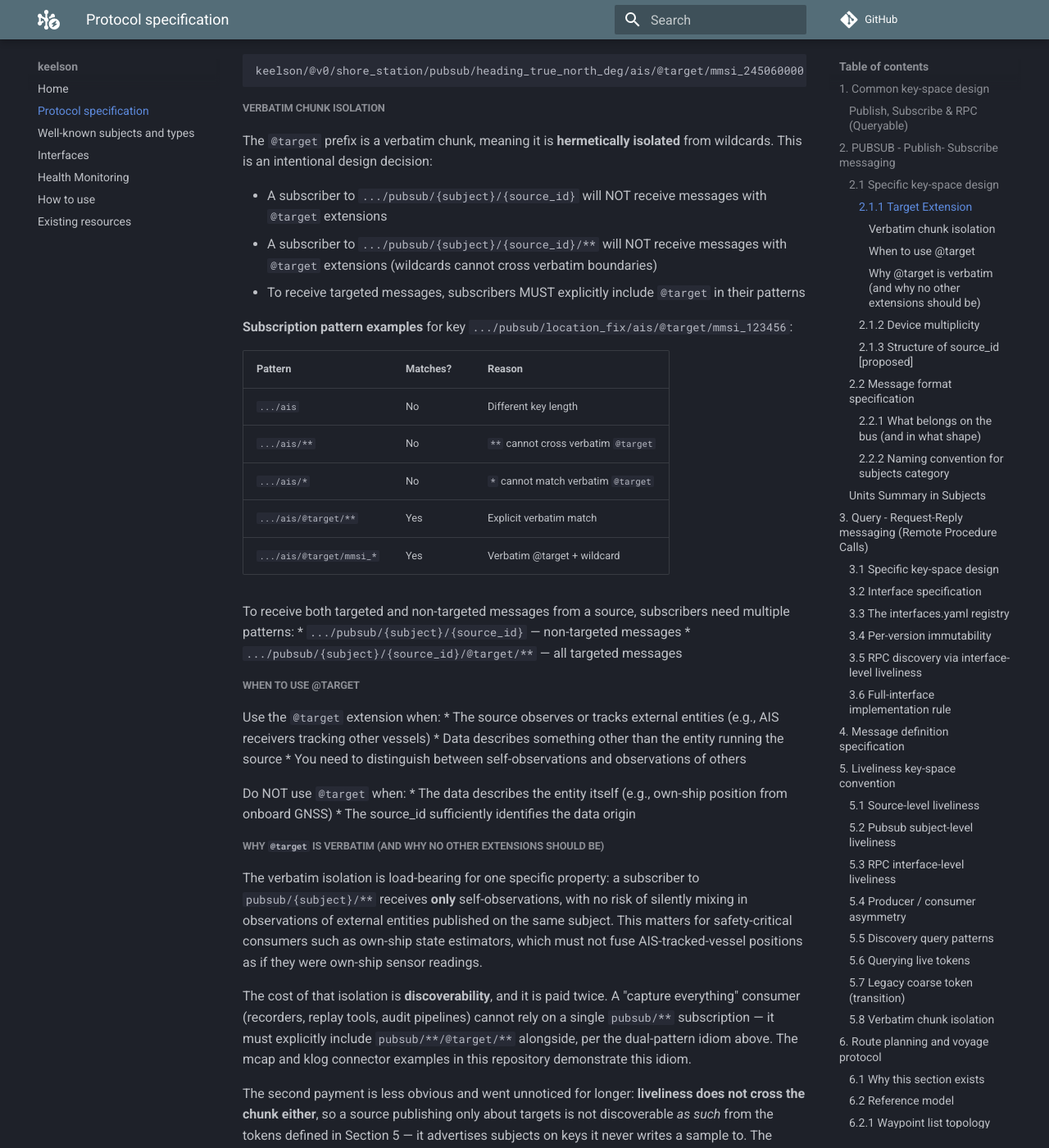
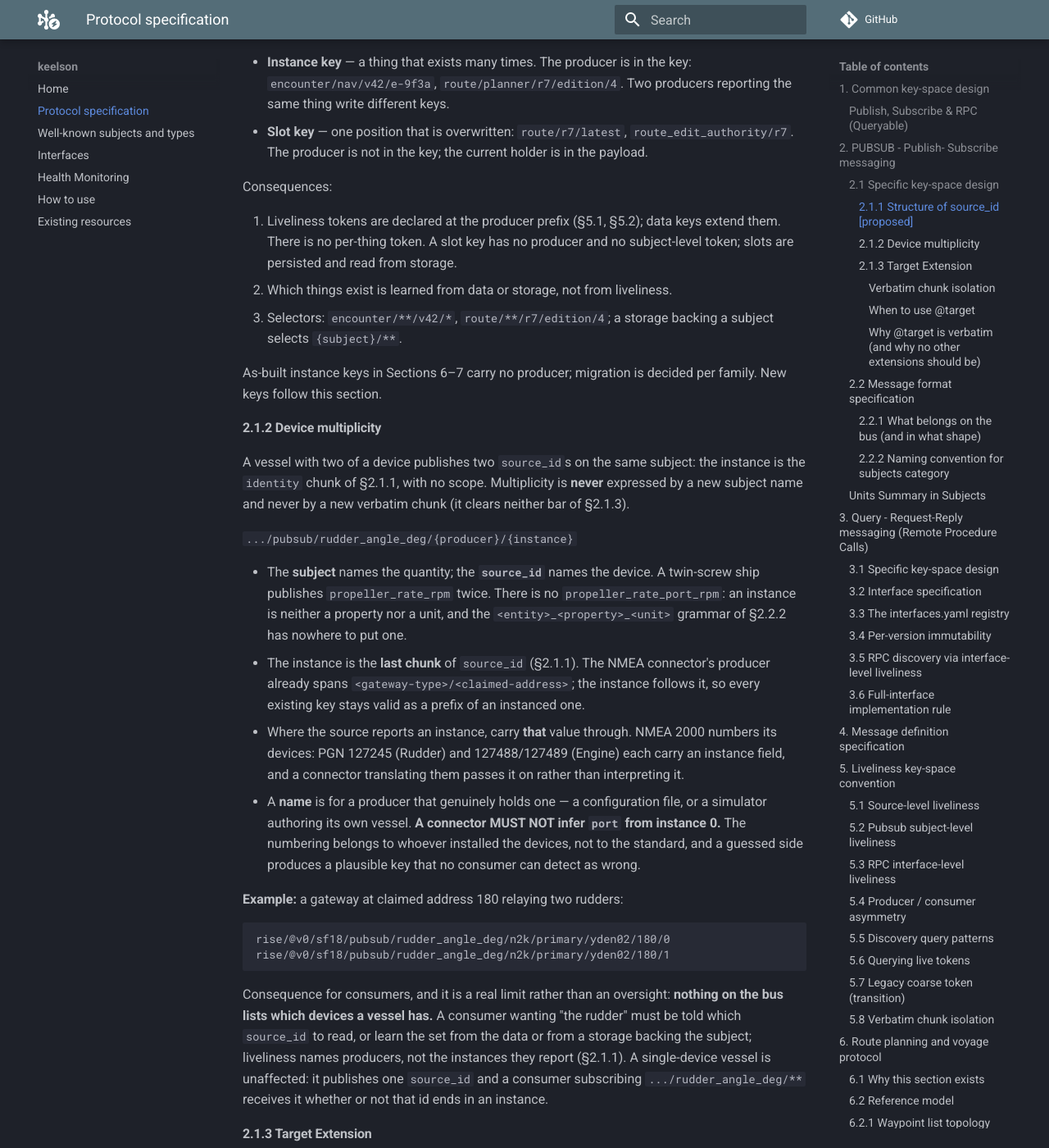
Before and after one commit to RISE-Maritime/keelson, an MkDocs documentation site: the page built from docs/protocol-specification.md, in a window 1280 px wide and 1400 px high, scrolled down 1976 px. Shown: the whole window at 82% size. Built offline with MkDocs 1.6.1 and Material for MkDocs 9.7.7, drawn with Linux system fonts in a browser that asks for light colours; comment, search, counter and statistics services are not loaded; some of the changed text lies outside the part shown.

Commit message:
docs(spec): §2.1.1 is the structure rule; multiplicity and the target extension follow it
Structure of source_id moves to §2.1.1, Device multiplicity keeps §2.1.2
and is rephrased as the identity-chunk case, Target Extension becomes
§2.1.3. Cross-references in the spec, connector READMEs, how-to-use and
the SDK are updated.

Co-Authored-By: Claude Opus 5 (1M context) <noreply@anthropic.com>

````diff
--- a/connectors/klog/README.md
+++ b/connectors/klog/README.md
@@ -42,7 +42,7 @@ docker run --rm ghcr.io/rise-maritime/keelson "keelson2klog -h"
 # Two -k patterns are required to capture both own-entity messages and
 # observations of external entities published under the @target/ extension
 # (e.g. AIS-tracked vessels). A single pubsub/** pattern silently misses
-# every @target-extended key. See protocol spec §2.1.1.
+# every @target-extended key. See protocol spec §2.1.3.
 docker run --rm --network host \
   --volume /home/user/rec_klog:/rec_klog \
   ghcr.io/rise-maritime/keelson \
--- a/connectors/mcap/README.md
+++ b/connectors/mcap/README.md
@@ -76,7 +76,7 @@ options:
 # Two -k patterns are required to capture both own-entity messages and
 # observations of external entities published under the @target/ extension
 # (e.g. AIS-tracked vessels). A single pubsub/** pattern silently misses
-# every @target-extended key. See protocol spec §2.1.1.
+# every @target-extended key. See protocol spec §2.1.3.
 uv run python connectors/mcap/bin/keelson2mcap.py \
   --output-folder ./recordings \
   --file-name "%Y-%m-%d_%H%M%S" \
--- a/docs/how-to-use.md
+++ b/docs/how-to-use.md
@@ -75,7 +75,7 @@ Further, the [`zenoh-cli`](https://pypi.org/project/zenoh-cli) (also written in
     # Two subscriptions are needed to capture both own-entity messages and
     # observations of external entities published under the @target/ extension
     # (e.g. AIS-tracked vessels). The pubsub/** wildcard alone does not cross
-    # the verbatim @target chunk. See protocol specification §2.1.1.
+    # the verbatim @target chunk. See protocol specification §2.1.3.
     sub_own = session.declare_subscriber(
         "my_realm/v0/my_vessel/pubsub/**",
         on_sample,
--- a/docs/protocol-specification.md
+++ b/docs/protocol-specification.md
@@ -41,9 +41,91 @@ With
 
 * `pubsub` being the hard-coded word "pubsub" letting users directly identify key expression category
 * `subject` being a well-known subject describing the information contained within the payloads published to this key. The concept of subjects is further described under Data format below.
-* `source_id` being a unique id, within the entity, for the origin of the information: the producer that writes it and, where the subject is about a thing in the domain, that thing. It may span several chunks (e.g. `camera/rgb/0`); §2.1.3 gives the order.
+* `source_id` being a unique id, within the entity, for the origin of the information: the producer that writes it and, where the subject is about a thing in the domain, that thing. It may span several chunks (e.g. `camera/rgb/0`); §2.1.1 gives the order.
 
-#### 2.1.1 Target Extension
+#### 2.1.1 Structure of `source_id` **[proposed]**
+
+`source_id` names the origin of the information: the **producer** that writes
+it and, when the subject is about a thing in the domain, that **thing** (a route
+edition, an encounter). Left to right:
+
+```
+{producer}/{scope…}/{identity}
+```
+
+* `producer` — who writes. Any number of chunks (`gnss/0`, `n2k/primary/yden02/180`). Unique within the entity.
+* `scope` — zero or more chunks narrowing where the identity lives (a voyage id).
+* `identity` — the thing itself, last (§2.1.2). Unique within its scope.
+
+A measurement subject has `producer` only, or `producer` and a device instance
+(§2.1.2).
+
+A subject about a domain thing uses one of two key shapes, stated by its
+protocol (Section 8):
+
+* **Instance key** — a thing that exists many times. The producer is in the
+  key: `encounter/nav/v42/e-9f3a`, `route/planner/r7/edition/4`. Two producers
+  reporting the same thing write different keys.
+* **Slot key** — one position that is overwritten: `route/r7/latest`,
+  `route_edit_authority/r7`. The producer is not in the key; the current holder
+  is in the payload.
+
+Consequences:
+
+1. Liveliness tokens are declared at the producer prefix (§5.1, §5.2); data
+   keys extend them. There is no per-thing token. A slot key has no producer
+   and no subject-level token; slots are persisted and read from storage.
+2. Which things exist is learned from data or storage, not from liveliness.
+3. Selectors: `encounter/**/v42/*`, `route/**/r7/edition/4`; a storage backing
+   a subject selects `{subject}/**`.
+
+As-built instance keys in Sections 6–7 carry no producer; migration is decided
+per family. New keys follow this section.
+
+#### 2.1.2 Device multiplicity
+
+A vessel with two of a device publishes two `source_id`s on the same subject:
+the instance is the `identity` chunk of §2.1.1, with no scope. Multiplicity is
+**never** expressed by a new subject name and never by a new verbatim chunk (it
+clears neither bar of §2.1.3).
+
+  `.../pubsub/rudder_angle_deg/{producer}/{instance}`
+
+* The **subject** names the quantity; the **`source_id`** names the device. A
+  twin-screw ship publishes `propeller_rate_rpm` twice. There is no
+  `propeller_rate_port_rpm`: an instance is neither a property nor a unit, and
+  the `<entity>_<property>_<unit>` grammar of §2.2.2 has nowhere to put one.
+* The instance is the **last chunk** of `source_id` (§2.1.1). The NMEA
+  connector's producer already spans `<gateway-type>/<claimed-address>`; the
+  instance follows it, so every existing key stays valid as a prefix of an
+  instanced one.
+* Where the source reports an instance, carry **that** value through. NMEA 2000
+  numbers its devices: PGN 127245 (Rudder) and 127488/127489 (Engine) each
+  carry an instance field, and a connector translating them passes it on rather
+  than interpreting it.
+* A **name** is for a producer that genuinely holds one — a configuration file,
+  or a simulator authoring its own vessel. **A connector MUST NOT infer `port`
+  from instance 0.** The numbering belongs to whoever installed the devices, not
+  to the standard, and a guessed side produces a plausible key that no consumer
+  can detect as wrong.
+
+**Example:** a gateway at claimed address 180 relaying two rudders:
+
+```
+rise/@v0/sf18/pubsub/rudder_angle_deg/n2k/primary/yden02/180/0
+rise/@v0/sf18/pubsub/rudder_angle_deg/n2k/primary/yden02/180/1
+```
+
+Consequence for consumers, and it is a real limit rather than an oversight:
+**nothing on the bus lists which devices a vessel has.** A consumer wanting
+"the rudder" must be told which `source_id` to read, or learn the set from the data or from
+a storage backing the subject; liveliness names producers, not the instances
+they report (§2.1.1). A single-device vessel is
+unaffected: it publishes one `source_id` and a consumer subscribing
+`.../rudder_angle_deg/**` receives it whether or not that id ends in an
+instance.
+
+#### 2.1.3 Target Extension
 
 When a source produces data about external entities (rather than the entity running the source itself), the key can include an optional `@target` extension:
 
@@ -131,89 +213,6 @@ verbatim extension should clear two bars:
 
 `@target` clears both bars. Future candidates should be evaluated against
 them rather than added by analogy.
-
-#### 2.1.2 Device multiplicity
-
-A vessel with two of a device publishes two `source_id`s on the same subject.
-Multiplicity is **never** expressed by a new subject name and never by a new
-verbatim chunk — it is the case the preceding note is about, and it clears
-neither bar.
-
-  `.../pubsub/rudder_angle_deg/{producer}/{instance}`
-
-* The **subject** names the quantity; the **`source_id`** names the device. A
-  twin-screw ship publishes `propeller_rate_rpm` twice. There is no
-  `propeller_rate_port_rpm`: an instance is neither a property nor a unit, and
-  the `<entity>_<property>_<unit>` grammar of §2.2.2 has nowhere to put one.
-* The instance is the **last chunk** of `source_id`. Producer identity grows
-  leftward with deployment detail — the NMEA connector already appends
-  `<gateway-type>/<claimed-address>` — and the instance is the most specific
-  thing there is, so putting it last leaves every existing key valid as a
-  prefix of an instanced one.
-* Where the source reports an instance, carry **that** value through. NMEA 2000
-  numbers its devices: PGN 127245 (Rudder) and 127488/127489 (Engine) each
-  carry an instance field, and a connector translating them passes it on rather
-  than interpreting it.
-* A **name** is for a producer that genuinely holds one — a configuration file,
-  or a simulator authoring its own vessel. **A connector MUST NOT infer `port`
-  from instance 0.** The numbering belongs to whoever installed the devices, not
-  to the standard, and a guessed side produces a plausible key that no consumer
-  can detect as wrong.
-
-**Example:** a gateway at claimed address 180 relaying two rudders:
-
-```
-rise/@v0/sf18/pubsub/rudder_angle_deg/n2k/primary/yden02/180/0
-rise/@v0/sf18/pubsub/rudder_angle_deg/n2k/primary/yden02/180/1
-```
-
-Consequence for consumers, and it is a real limit rather than an oversight:
-**nothing on the bus lists which devices a vessel has.** A consumer wanting
-"the rudder" must be told which `source_id` to read, or learn the set from the data or from
-a storage backing the subject; liveliness names producers, not the instances
-they report (§2.1.3). A single-device vessel is
-unaffected: it publishes one `source_id` and a consumer subscribing
-`.../rudder_angle_deg/**` receives it whether or not that id ends in an
-instance.
-
-#### 2.1.3 Structure of `source_id` **[proposed]**
-
-`source_id` names the origin of the information: the **producer** that writes
-it and, when the subject is about a thing in the domain, that **thing** (a route
-edition, an encounter). Left to right:
-
-```
-{producer}/{scope…}/{identity}
-```
-
-* `producer` — who writes. Any number of chunks (`gnss/0`, `n2k/primary/yden02/180`). Unique within the entity.
-* `scope` — zero or more chunks narrowing where the identity lives (a voyage id).
-* `identity` — the thing itself, last (§2.1.2). Unique within its scope.
-
-A measurement subject has `producer` only, or `producer` and a device instance
-(§2.1.2).
-
-A subject about a domain thing uses one of two key shapes, stated by its
-protocol (Section 8):
-
-* **Instance key** — a thing that exists many times. The producer is in the
-  key: `encounter/nav/v42/e-9f3a`, `route/planner/r7/edition/4`. Two producers
-  reporting the same thing write different keys.
-* **Slot key** — one position that is overwritten: `route/r7/latest`,
-  `route_edit_authority/r7`. The producer is not in the key; the current holder
-  is in the payload.
-
-Consequences:
-
-1. Liveliness tokens are declared at the producer prefix (§5.1, §5.2); data
-   keys extend them. There is no per-thing token. A slot key has no producer
-   and no subject-level token; slots are persisted and read from storage.
-2. Which things exist is learned from data or storage, not from liveliness.
-3. Selectors: `encounter/**/v42/*`, `route/**/r7/edition/4`; a storage backing
-   a subject selects `{subject}/**`.
-
-As-built instance keys in Sections 6–7 carry no producer; migration is decided
-per family. New keys follow this section.
 
 ### 2.2 Message format specification
 
@@ -446,7 +445,7 @@ The fourth row is a *form* of the second rather than an orthogonal fact, and it
 {base_path}/@v0/{entity_id}/*/{source_id}
 ```
 
-Declared exactly once per producer — the `(entity_id, producer prefix)` pair of §2.1.3 — at session open; undeclared on shutdown (Zenoh delivers leave events automatically on session close, clean or crashed). The token states "the producer identified by `{entity_id}/{source_id}` is present on the bus" — not which category, subjects or interfaces; those are conveyed by the per-capability tokens. A process whose keys extend one producer prefix with scope and identity chunks (§2.1.3) holds one token, at the prefix. A process writing as several producers (one poller fanning out per-channel identities under distinct prefixes) holds one per prefix.
+Declared exactly once per producer — the `(entity_id, producer prefix)` pair of §2.1.1 — at session open; undeclared on shutdown (Zenoh delivers leave events automatically on session close, clean or crashed). The token states "the producer identified by `{entity_id}/{source_id}` is present on the bus" — not which category, subjects or interfaces; those are conveyed by the per-capability tokens. A process whose keys extend one producer prefix with scope and identity chunks (§2.1.3) holds one token, at the prefix. A process writing as several producers (one poller fanning out per-channel identities under distinct prefixes) holds one per prefix.
 
 The `*` occupies the category slot (`pubsub`, `@rpc`, ...) because source-level presence is category-agnostic — placing it under a verbatim chunk would misrepresent its scope. Note that since `@rpc` is a verbatim chunk, the wildcard never actually intersects RPC-scoped patterns; RPC capability is discovered through the interface-level token, not through this one.
 
@@ -456,9 +455,9 @@ The `*` occupies the category slot (`pubsub`, `@rpc`, ...) because source-level
 {base_path}/@v0/{entity_id}/pubsub/{subject}/{source_id}
 ```
 
-Same shape as a published pubsub key — for a source publishing about *itself*. One token per subject the source is currently configured or wired to publish. On a subject whose keys carry scope or identity chunks the token ends at the producer prefix (§2.1.3) and every data key extends it. A slot subject (§2.1.3) has no subject-level token.
+Same shape as a published pubsub key — for a source publishing about *itself*. One token per subject the source is currently configured or wired to publish. On a subject whose keys carry scope or identity chunks the token ends at the producer prefix (§2.1.1) and every data key extends it. A slot subject (§2.1.1) has no subject-level token.
 
-A source publishing about other entities does not have that shape, and this sentence claimed it did until the gap was noticed: its keys carry the `@target/{target_id}` extension (Section 2.1.1), which no wildcard crosses. Such a source declares a **second, target-scoped token** per subject:
+A source publishing about other entities does not have that shape, and this sentence claimed it did until the gap was noticed: its keys carry the `@target/{target_id}` extension (Section 2.1.3), which no wildcard crosses. Such a source declares a **second, target-scoped token** per subject:
 
 ```
 {base_path}/@v0/{entity_id}/pubsub/{subject}/{source_id}/@target
@@ -468,7 +467,7 @@ A source publishing about other entities does not have that shape, and this sent
 
 The key **ends at `@target`**, with no target id and no wildcard after it. It reads as *this source publishes this subject under `@target`* and makes no claim about which targets. Because `**` matches zero or more chunks, both target discovery patterns in Section 5.5 reach it; a query for one concrete target (`.../@target/mmsi_123`) has a chunk more than the token and returns nothing. No published key ever equals it, since every sample carries a target id after `@target`, so the token cannot be mistaken for data. Whether a given target exists is answered by the data and the consumer's own staleness rule, as in Section 2.1.1, never by liveliness.
 
-A target producer commits to subjects, never to a roster of targets — a target appearing is a `put()` and a target disappearing is silence (Section 2.1.1) — so there is **no per-target token and no registry of live targets**. That is what keeps a large contact population free of per-contact bus state, and it is deliberately not traded away for discoverability.
+A target producer commits to subjects, never to a roster of targets — a target appearing is a `put()` and a target disappearing is silence (Section 2.1.3) — so there is **no per-target token and no registry of live targets**. That is what keeps a large contact population free of per-contact bus state, and it is deliberately not traded away for discoverability.
 
 **The token declares capability, not activity**: "I am configured to publish on this subject; when conditions warrant, data will appear." It commits to no publication rate and MUST NOT be retracted because data is momentarily absent — many keelson publishers are intermittent by nature (alarms, state changes), and tying token lifecycle to data flow would force arbitrary timeouts or oscillation against silent-but-healthy publishers. Whether data is currently flowing is a separate question, observable via data rate.
 
@@ -502,7 +501,7 @@ Producer presence is operationally meaningful to other bus participants: consume
 | All sources producing a specific subject about other entities | `{base_path}/@v0/*/pubsub/{subject}/**/@target/**` |
 | All RPC interfaces | see [Section 3.5](#35-rpc-discovery-via-interface-level-liveliness) |
 
-**The first five patterns return no target-scoped token, and the last two return nothing else.** `@target` is verbatim, so the two sets are disjoint by construction rather than by convention — which is why the target-scoped token could be added without changing what any existing aggregator sees, and why a consumer that wants both must ask twice. It is the same dual-pattern idiom subscribers already need (Section 2.1.1), for the same reason.
+**The first five patterns return no target-scoped token, and the last two return nothing else.** `@target` is verbatim, so the two sets are disjoint by construction rather than by convention — which is why the target-scoped token could be added without changing what any existing aggregator sees, and why a consumer that wants both must ask twice. It is the same dual-pattern idiom subscribers already need (Section 2.1.3), for the same reason.
 
 A received liveliness sample is classified by inspecting the chunk after the entity chunk — **not** by chunk count, since `source_id` may span multiple chunks:
 
@@ -706,7 +705,7 @@ Resolving `RouteRef{r, N}` is therefore a `get` on `route/{r}/edition/{N}`.
 Which subjects survive a restart is configured in the Zenoh router's
 `storage_manager`, not encoded in a separate `state/` key tree:
 
-| Key | Shape (§2.1.3) | Persisted | Cardinality |
+| Key | Shape (§2.1.1) | Persisted | Cardinality |
 |---|---|---|---|
 | `route/{route_id}/edition/{N}` | instance | yes | one per edition, immutable once written |
 | `route/{route_id}/latest` | slot | yes | one per route |
@@ -719,7 +718,7 @@ Which subjects survive a restart is configured in the Zenoh router's
 | `route_execution/{voyage_id}` | slot | no | 1 Hz, latest wins |
 | `envelope_exceedance/{voyage_id}/{exceedance_id}` | instance | yes | one key per breach, restated until it clears |
 
-The instance keys above predate §2.1.3 and carry no producer chunk; see the migration note there.
+The instance keys above predate §2.1.1 and carry no producer chunk; see the migration note there.
 
 An edition key, once written, MUST NOT be rewritten. Editions are the audit
 trail; a mutable edition is not one.
@@ -1414,7 +1413,7 @@ A protocol specification has these sections, in this order:
 2. **Roles** — who participates, by function (advisor, decision holder, conn
    holder), not by connector name.
 3. **Keys** — one table: subject or interface, key template, shape (instance /
-   slot, §2.1.3), storage (none / latest / history), rate or cardinality.
+   slot, §2.1.1), storage (none / latest / history), rate or cardinality.
 4. **Lifecycle** — for each subject whose value changes: its states, the field
    that carries them, and the role allowed to make each transition. The proto
    default is never a state.
````
Also changed, not shown: 2 other files.
